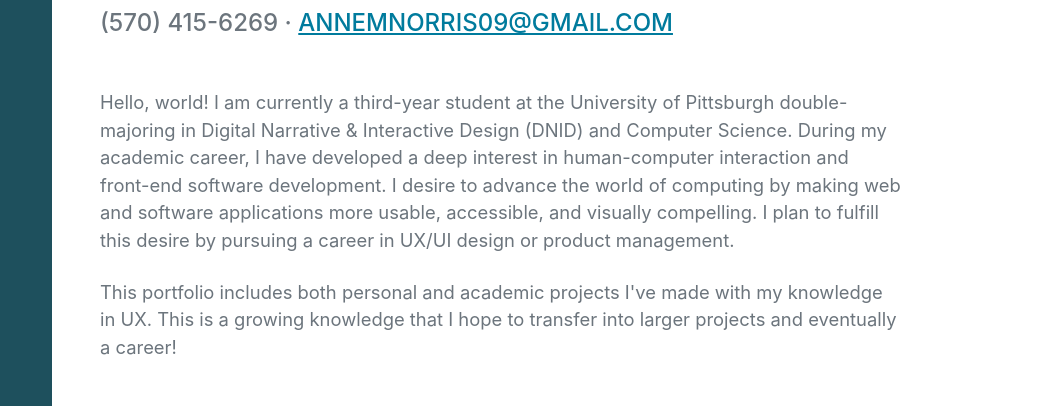
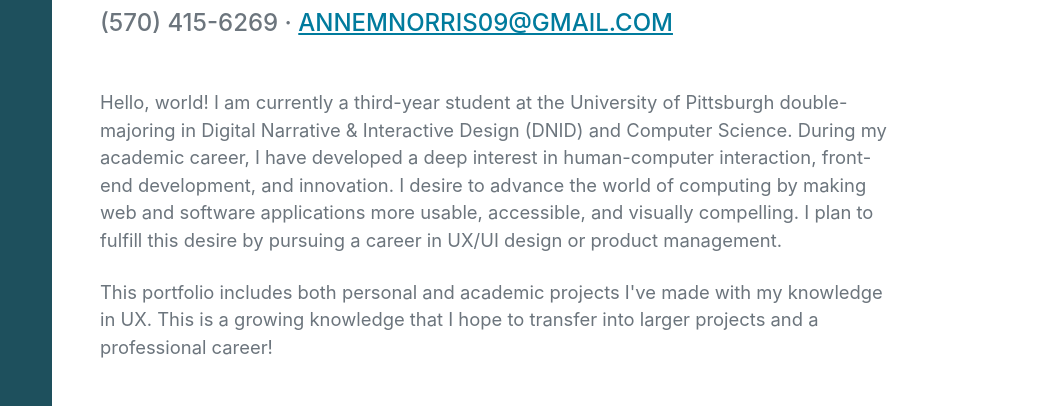
Before and after one commit to anorris25/Anne-Norris-UX-Portfolio, a plain HTML site: page index.html in a window 1280 px wide. Shown: the part 236-642 px from the top of the page, 220-1280 px from the left. Drawn offline with nearby package versions, Linux system fonts and the light colour scheme; a web font is replaced by a local one.

Commit message:
Edited About Me wording

```diff
--- a/index.html
+++ b/index.html
@@ -45,8 +45,8 @@
                          (570) 415-6269 ·
                         <a href="mailto:annemnorris09@gmail.com">annemnorris09@gmail.com</a>
                     </div>
-                    <p class="lead mb-4">Hello, world! I am currently a third-year student at the University of Pittsburgh double-majoring in Digital Narrative & Interactive Design (DNID) and Computer Science. During my academic career, I have developed a deep interest in human-computer interaction and front-end software development. I desire to advance the world of computing by making web and software applications more usable, accessible, and visually compelling. I plan to fulfill this desire by pursuing a career in UX/UI design or product management. </p>
-                    <p class="lead mb-5">This portfolio includes both personal and academic projects I've made with my knowledge in UX. This is a growing knowledge that I hope to transfer into larger projects and eventually a career!</p> </p>
+                    <p class="lead mb-4">Hello, world! I am currently a third-year student at the University of Pittsburgh double-majoring in Digital Narrative & Interactive Design (DNID) and Computer Science. During my academic career, I have developed a deep interest in human-computer interaction, front-end development, and innovation. I desire to advance the world of computing by making web and software applications more usable, accessible, and visually compelling. I plan to fulfill this desire by pursuing a career in UX/UI design or product management. </p>
+                    <p class="lead mb-5">This portfolio includes both personal and academic projects I've made with my knowledge in UX. This is a growing knowledge that I hope to transfer into larger projects and a professional career!</p> </p>
                     <div class="social-icons">
                         <a class="social-icon" href="https://www.linkedin.com/in/anne-norris-826495250/"><i class="fab fa-linkedin-in"></i></a>
                         <a class="social-icon" href="https://github.com/anorris25"><i class="fab fa-github"></i></a>
```
